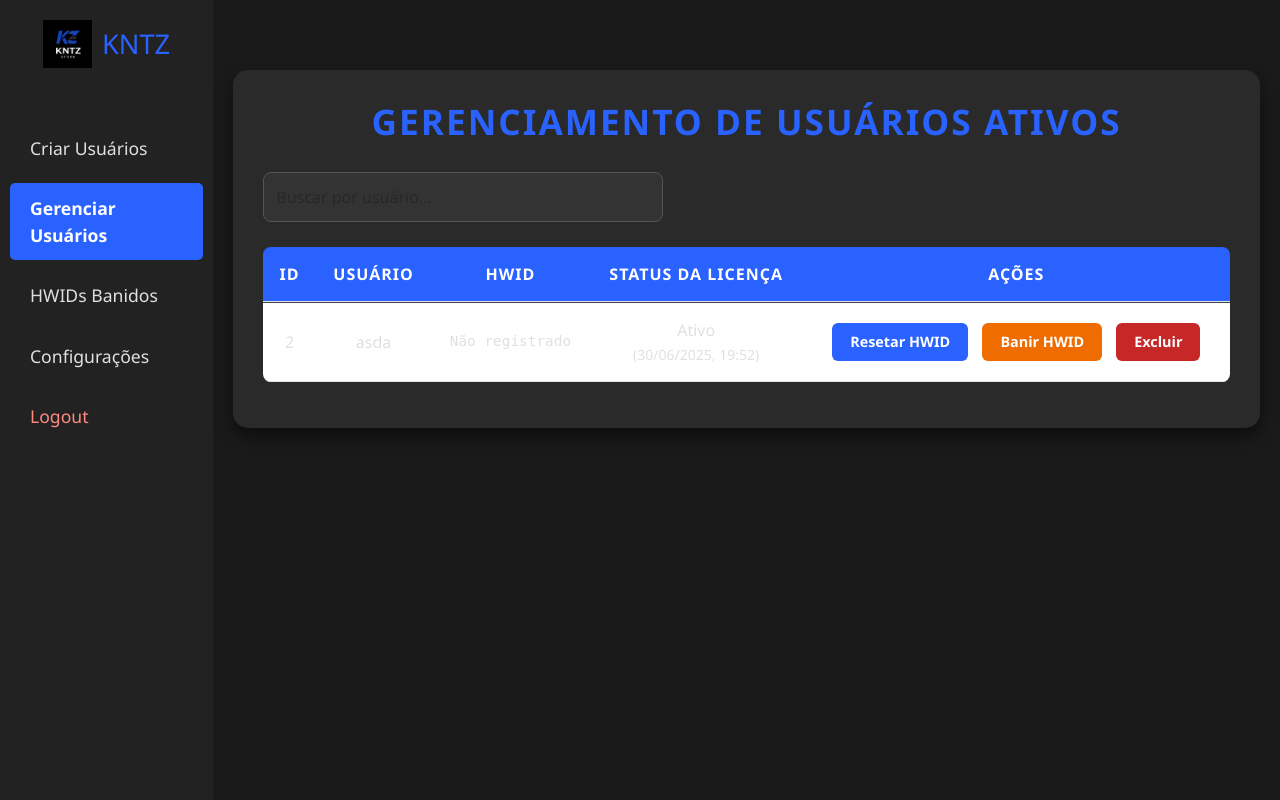
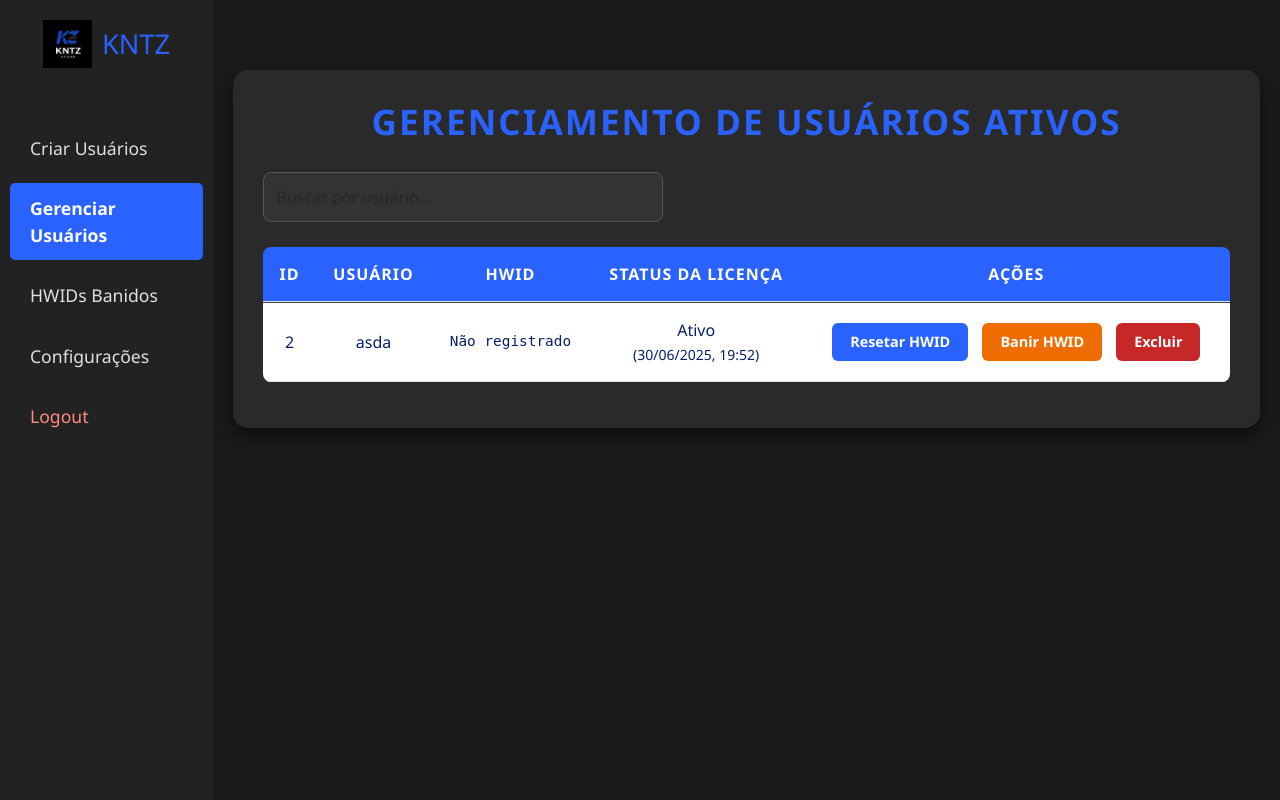
Before and after one commit to Kantofpss/Login-API-Render, a Flask app: page /gerenciar-usuarios in a window 1280 px wide. Run offline with Flask 3, Linux system fonts and the light colour scheme; a user stored in the database is signed in; data comes from the database, SQL or seed files in the repository; both versions use the stored data as it was after the commit.

Commit message:
Add files via upload

```diff
--- a/app.py
+++ b/app.py
@@ -45,15 +45,12 @@ def admin_login():
             admin = cursor.fetchone()
             conn.close()
 
-            # CORREÇÃO: A senha do banco (admin['password']) é uma string e precisa ser
-            # codificada para bytes para o bcrypt.checkpw funcionar.
             if admin and bcrypt.checkpw(password.encode('utf-8'), admin['password'].encode('utf-8')):
                 session['admin_logged_in'] = True
                 return redirect(url_for('gerenciar_usuarios'))
 
             return render_template('admin_login.html', error='Credenciais inválidas.')
         except Exception as e:
-            # Mostra um erro genérico para o usuário e loga o erro real no console.
             print(f"ERRO NO LOGIN ADMIN: {e}")
             return render_template('admin_login.html', error='Ocorreu um erro no servidor.')
     return render_template('admin_login.html')
@@ -104,7 +101,6 @@ def get_users():
         return jsonify({'status': 'erro', 'mensagem': 'Acesso não autorizado'}), 401
 
     query_param = request.args.get('query', '')
-    # O padrão é 'false', então se o parâmetro 'banned' não for enviado, ele busca usuários não-banidos.
     is_banned_filter = request.args.get('banned', 'false').lower() == 'true'
 
     conn, cursor = conectar_banco()
@@ -113,7 +109,6 @@ def get_users():
     sql = 'SELECT id, username, hwid, expiration_date, is_banned, ban_reason FROM users WHERE is_banned = ?'
     params = [is_banned_filter]
 
-    # Adiciona a busca por nome se o parâmetro 'query' for fornecido
     if query_param:
         sql += ' AND username LIKE ?'
         params.append(f'%{query_param}%')
@@ -151,10 +146,10 @@ def create_user():
             conn.close()
             return jsonify({'message': 'Este nome de usuário já está em uso.'}), 409
 
-        # Insere o novo usuário com is_banned=0 (não banido) por padrão
+        # --- CORRIGIDO: Inserindo o valor 0 (inteiro) para is_banned ---
         cursor.execute(
-            'INSERT INTO users (username, password, expiration_date, is_banned, ban_reason) VALUES (?, ?, ?, 0, NULL)',
-            (username, hashed_password, expiration_date.isoformat())
+            'INSERT INTO users (username, password, expiration_date, is_banned, ban_reason) VALUES (?, ?, ?, ?, NULL)',
+            (username, hashed_password, expiration_date.isoformat(), 0)
         )
         conn.commit()
         conn.close()
@@ -229,7 +224,6 @@ def report_violation():
         return jsonify({'status': 'erro', 'mensagem': 'HWID não fornecido.'}), 400
 
     conn, cursor = conectar_banco()
-    # Encontra o usuário pelo HWID e o bane
     cursor.execute('UPDATE users SET is_banned = 1, ban_reason = ? WHERE hwid = ?', (reason, hwid))
     conn.commit()
     conn.close()
@@ -272,8 +266,6 @@ def api_login():
              return jsonify({'status': 'erro', 'mensagem': 'Seu tempo de acesso expirou.'}), 403
 
         # 5. Checagem de Senha
-        # CORREÇÃO: A senha do banco (user['password']) é uma string e precisa ser
-        # codificada para bytes para o bcrypt.checkpw funcionar.
         if not bcrypt.checkpw(data['key'].encode('utf-8'), user['password'].encode('utf-8')):
             conn.close()
             return jsonify({'status': 'erro', 'mensagem': 'Usuário ou senha inválidos.'}), 401
@@ -303,8 +295,7 @@ def system_settings():
         data = request.get_json()
         conn, cursor = conectar_banco()
         for key, value in data.items():
-            # REPLACE funciona como INSERT OR UPDATE
-            cursor.execute('REPLACE INTO system_settings (key, value) VALUES (?, ?)', (key, value))
+            cursor.execute('REPLACE INTO system_settings (key, value) VALUES (?, ?)', (key, str(value)))
         conn.commit()
         conn.close()
         return jsonify({'status': 'sucesso', 'message': 'Configurações atualizadas!'}), 200
--- a/templates/banned_users.html
+++ b/templates/banned_users.html
@@ -45,7 +45,7 @@ h2 {
 
 .table td {
     vertical-align: middle;
-    color: #e0e0e0;
+    color: #6d2b2b;
     padding: 15px;
     border-top: 1px solid #444;
 }
--- a/templates/gerenciar_usuarios.html
+++ b/templates/gerenciar_usuarios.html
@@ -42,7 +42,7 @@ h2 {
 
 .table { background-color: #333; border-radius: 8px; overflow: hidden; width: 100%; border-collapse: separate; border-spacing: 0; }
 .table th { background-color: #2962FF; color: #ffffff; font-weight: 600; text-align: center; padding: 15px; text-transform: uppercase; letter-spacing: 1px; }
-.table td { vertical-align: middle; color: #e0e0e0; padding: 15px; border-top: 1px solid #444; }
+.table td { vertical-align: middle; color: #071e69; padding: 15px; border-top: 1px solid #444; }
 tbody tr:hover { background-color: #3c3c3c; }
 
 .btn-action { padding: 8px 18px; font-size: 0.9em; font-weight: 600; margin: 0 5px; border: none; border-radius: 6px; color: white; cursor: pointer; transition: all 0.2s ease; }
```
Also changed, not shown: db_setup.py (+5 -3 lines), instance/users.db.
